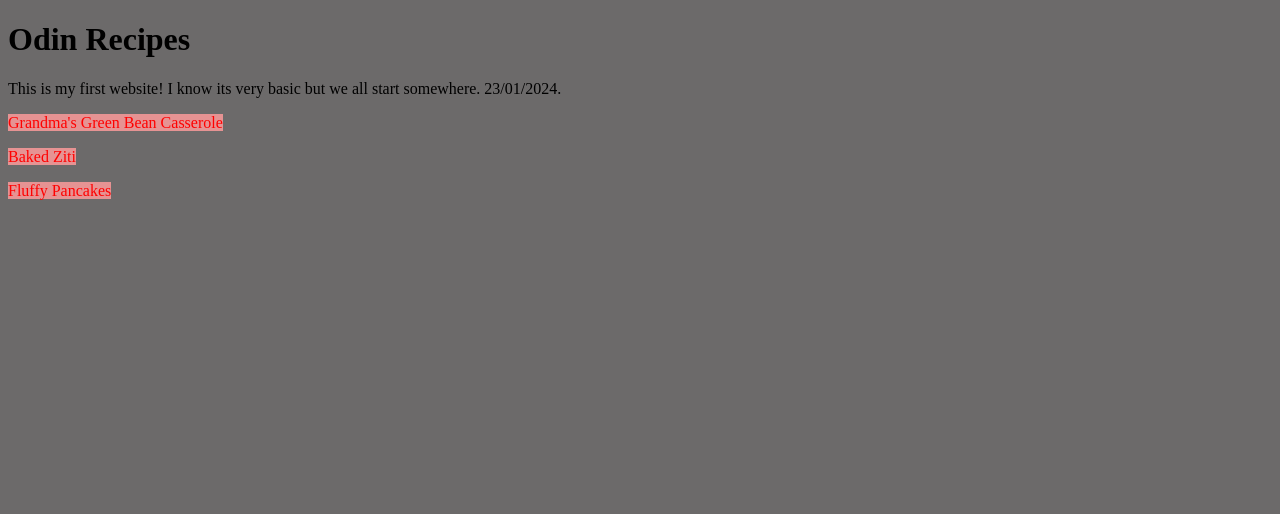
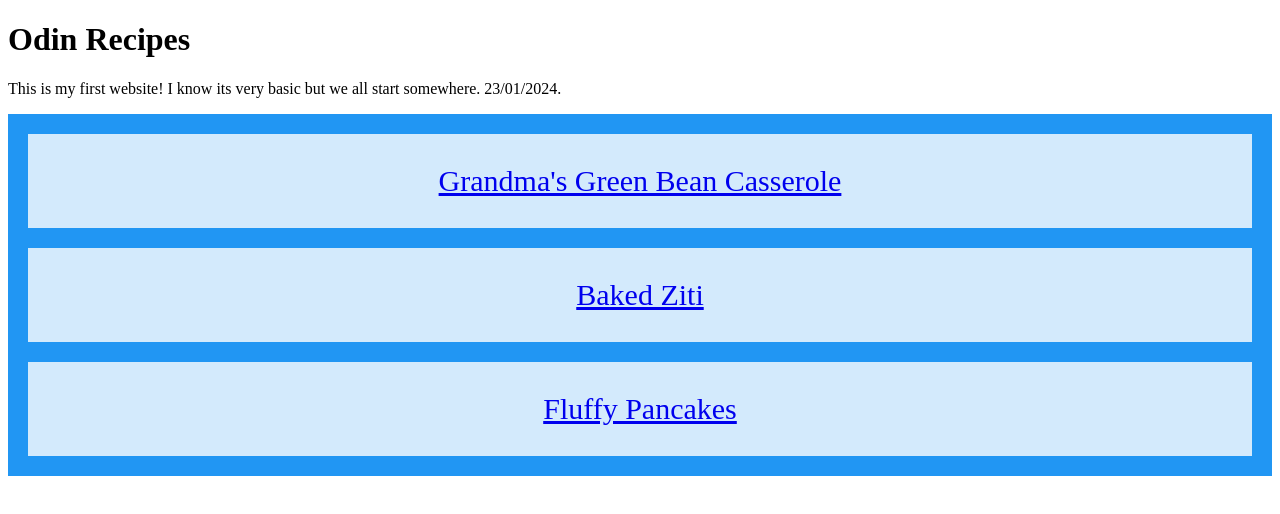
Before and after one commit to lucamadella10/odin_recipies, a plain HTML site: page index.html in a window 1280 px wide. Drawn offline with Linux system fonts and the light colour scheme.

Commit message:
feat: Playing around with the design
Want to add in some transitions or something when you float over the link, not sure yet.

```diff
--- a/index.html
+++ b/index.html
@@ -9,8 +9,10 @@
 <body>
     <h1>Odin Recipes</h1>
     <p>This is my first website! I know its very basic but we all start somewhere. 23/01/2024.</p>
-    <p class="link"><a href="recipes/ggbc.html" target="_blank">Grandma's Green Bean Casserole</a></p>
-    <p class="link"><a href="recipes/bz.html" target="_blank">Baked Ziti</a></p>
-    <p class="link"><a href="recipes/fp.html" target="_blank">Fluffy Pancakes</a></p>
+    <div class="grid-container">
+        <div class="link1"><a href="recipes/ggbc.html" target="_blank">Grandma's Green Bean Casserole</a></div>
+        <div class="link2"><a href="recipes/bz.html" target="_blank">Baked Ziti</a></div>
+        <div class="link3"><a href="recipes/fp.html" target="_blank">Fluffy Pancakes</a></div>
+    </div>
 </body>
 </html>
--- a/style.css
+++ b/style.css
@@ -1,26 +1,26 @@
-body {
-    background-color: rgb(108, 106, 106);
+.link1 { grid-area: ggbc;}
+.link2 { grid-area: bz;}
+.link3 { grid-area: fp;}
+
+
+.grid-container {
+    display: grid;
+    grid-template-areas:
+      'ggbc ggbc ggbc'
+      'bz bz bz'
+      'fp fp fp';
+    gap: 20px;
+    background-color: #2196F3;
+    padding: 20px;
+  }
+
+.grid-container > div {
+    background-color: rgba(255, 255, 255, 0.8);
+    text-align: center;
+    padding: 30px 0;
+    font-size: 30px;
 }
+.grid-container > div:hover{
+    background-color: #2196F3;
 
-p a:link {
-    text-decoration: none;
-    background-color: rgb(230, 147, 147);
-    color: rgb(255, 0, 0);
-    cursor: help;
 }
-p a:visited {
-    background-color: #f44336;
-    color: white;
-    padding: 14px 25px;
-    text-align: center;
-    text-decoration: none;
-    display: inline-block;
-}
-p a:hover {
-    text-decoration: underline;
-    background-color: blue;
-}
-p a:active {
-    text-decoration: underline;
-    background-color: green;
-}
```
